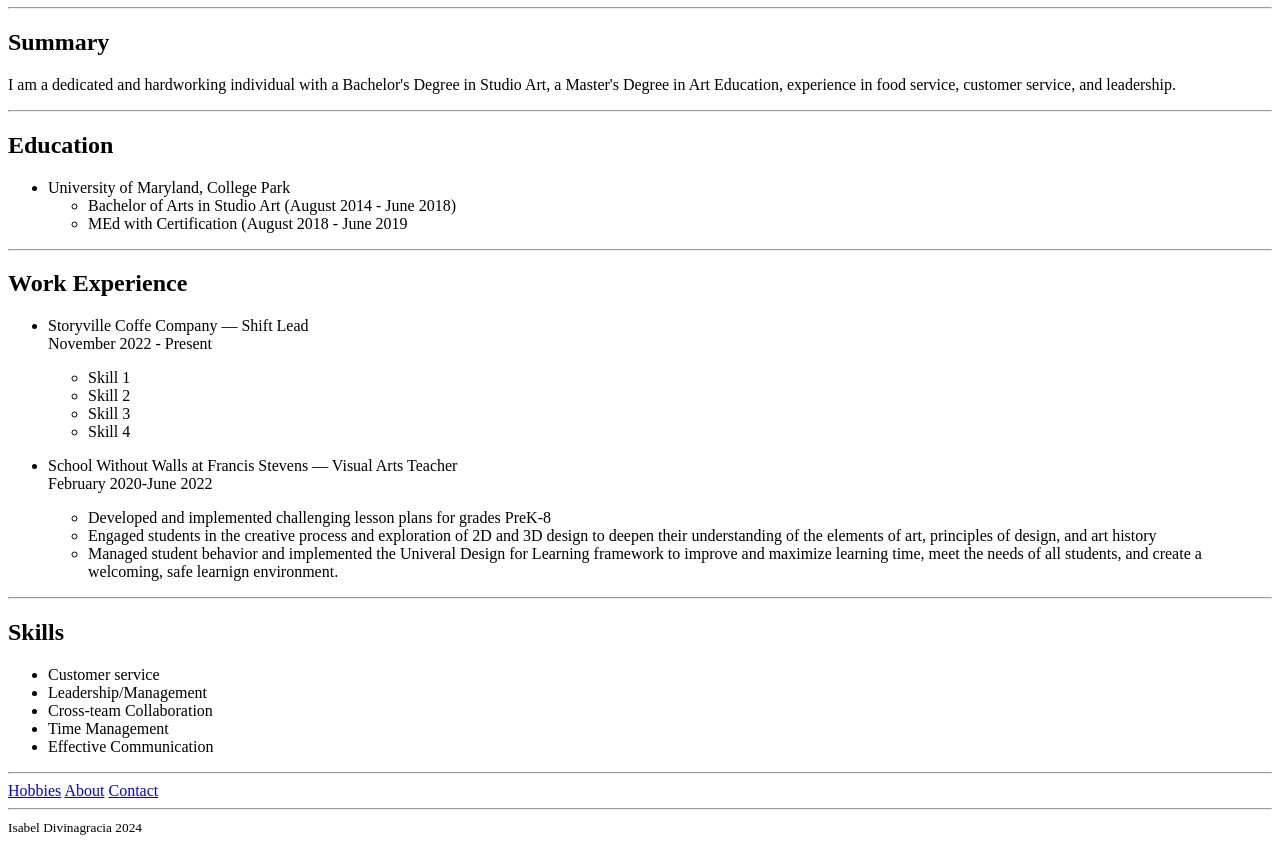
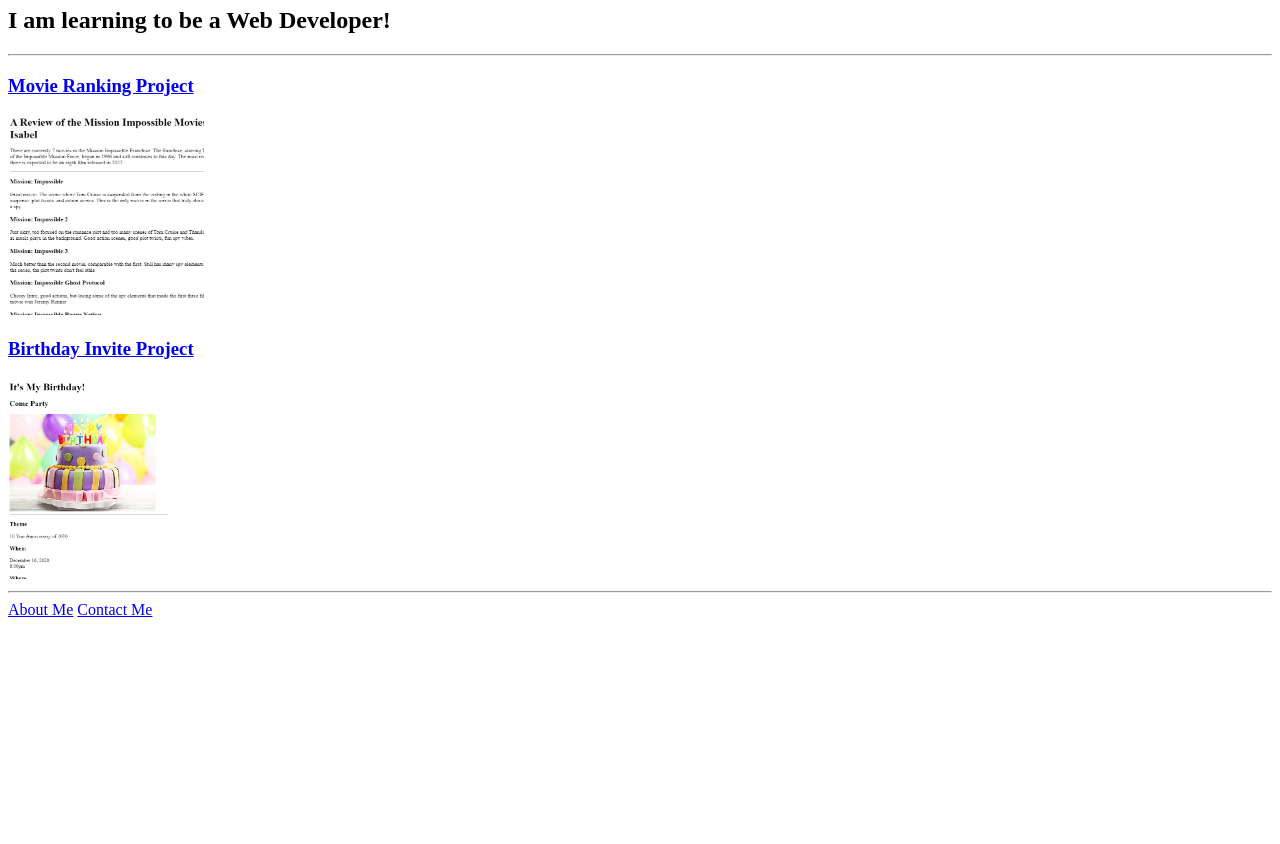
Before and after one commit to idivinagracia/html-portfolio, a plain HTML site: page index.html in a window 1280 px wide. Shown: the part 73-917 px from the top of the page. After the commit the page ends 800 px from the top, so only its background shows below. Drawn offline with Linux system fonts and the light colour scheme.

Commit message:
Add files via upload

```diff
--- a/index.html
+++ b/index.html
@@ -1,72 +1,24 @@
+<!-- TODO 1: Create the HTML Boilerplate -->
  <!DOCTYPE html>
  <html lang="en">
  <head>
     <meta charset="UTF-8">
     <meta name="viewport" content="width=device-width, initial-scale=1.0">
-    <title>My Resume</title>
+    <title>Document</title>
  </head>
  <body>
-    <h1>Isabel Divinagracia</h1>
+    <h1>Isabel Divinagracia's Portfolio</h1>
+    <h2>I am learning to be a Web Developer!</h2>
     <hr />
 
-    <h2>Summary</h2>
-    <p>I am a dedicated and hardworking individual with a Bachelor's Degree in Studio Art, a Master's Degree in Art Education, experience in food service, customer service, and leadership.</p>
+    <h3><a href="./public/movie-ranking.html">Movie Ranking Project</a></h3>
+    <img src="./assets/images/movie-ranking.png" height="200" alt="movie ranking project preview"/>
+
+
+    <h3><a href="./public/birthday-invite.html">Birthday Invite Project</a></h3>
+    <img src="./assets/images/birthday-invite.png" height="200" alt="birthday invite project preview"/>
     <hr />
-
-    <h2>Education</h2>
-    <ul>
-        <li>University of Maryland, College Park
-            <ul>
-                <li>Bachelor of Arts in Studio Art (August 2014 - June 2018)</li>
-                <li>MEd with Certification (August 2018 - June 2019 </li>
-            </ul>
-        </li>
-    </ul>
-    <hr />
-
-    <h2>Work Experience</h2>
-    <ul>
-        <li><p>Storyville Coffe Company — Shift Lead<br />
-            November 2022 - Present</p>
-            <ul>
-                <li>Skill 1</li>
-                <li>Skill 2</li>
-                <li>Skill 3</li>
-                <li>Skill 4</li>
-            </ul>
-        </li>
-        <li><p>School Without Walls at Francis Stevens — Visual Arts Teacher<br />
-        February 2020-June 2022</p>
-            <ul>
-                <li>Developed and implemented challenging lesson plans for grades PreK-8</li>
-                <li>Engaged students in the creative process and exploration of 2D and 3D design to deepen their understanding of the elements of art, principles of design, and art history
-                </li>
-                <li>Managed student behavior and implemented the Univeral Design for Learning framework to improve and maximize learning time, meet the needs of all students, and create a welcoming, safe learnign environment.
-                </li>
-            </ul>
-        </li>
-    </ul>
-    <hr />
-
-    <h2>Skills</h2>
-    <ul>
-        <li>Customer service</li>
-        <li>Leadership/Management</li>
-        <li>Cross-team Collaboration</li>
-        <li>Time Management</li>
-        <li>Effective Communication</li>
-    </ul>
-    <hr />
-
-    <a href="./public/hobbies.html">Hobbies</a>
-    <a href="./public/about.html">About</a>
-    <a href="./public/contact.html">Contact</a>
-    <hr />
-
-    <footer>
-        <small>Isabel Divinagracia 2024</small>
-
-    </footer>
-
+    <a href="./public/about.html">About Me</a>
+    <a href="./public/contact.html">Contact Me</a>
 </body>
  </html>
```
Also changed, not shown: public/about.html (added, +20 -0 lines), public/contact.html (added, +9 -0 lines). Lines whose indentation alone changed are shown as unchanged.
